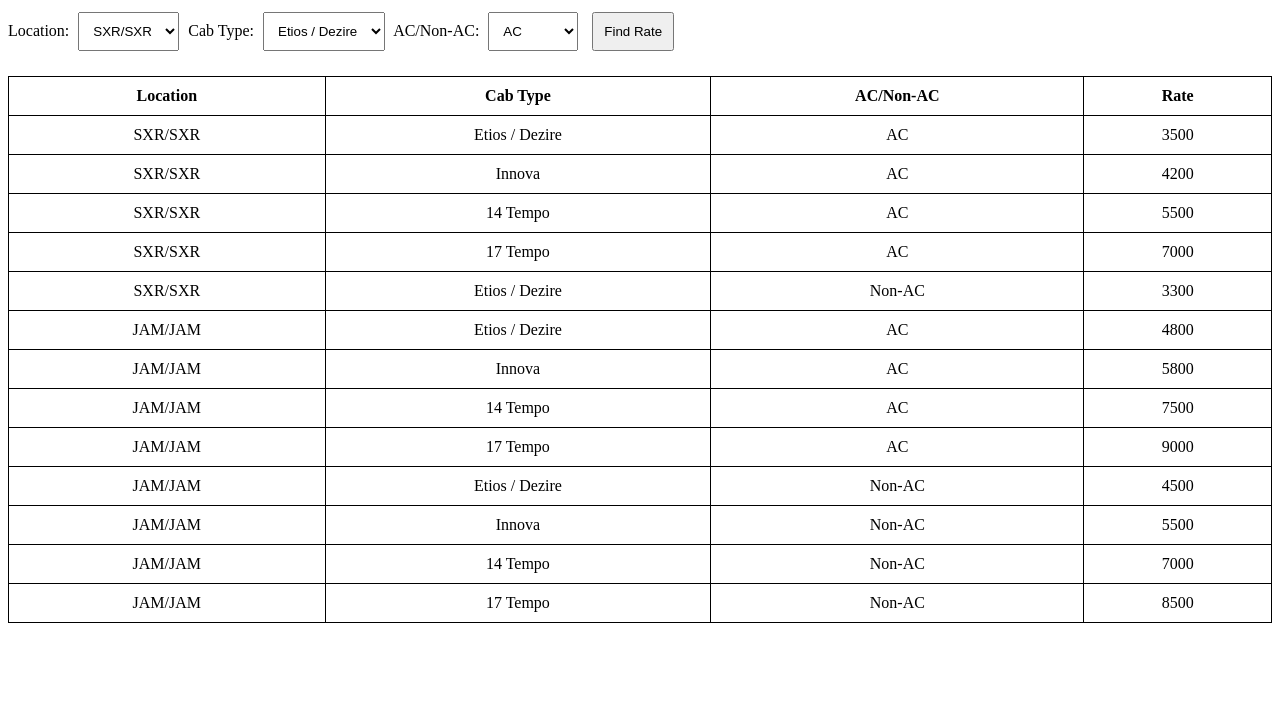
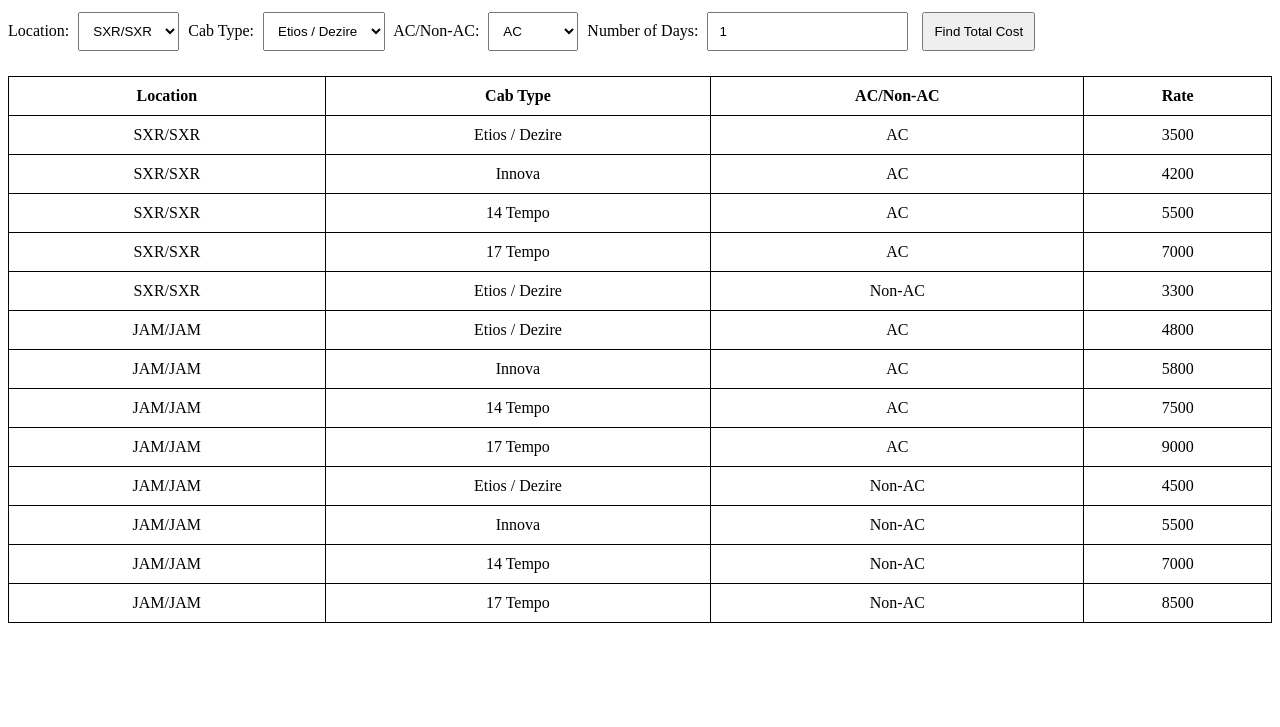
Before and after one commit to thanseer1/manali-calculator, a plain HTML site: page website.html in a window 1280 px wide. Shown: the part 73-800 px from the top of the page. Drawn offline with Linux system fonts and the light colour scheme.

Commit message:
Update website.html
update

```diff
--- a/website.html
+++ b/website.html
@@ -17,7 +17,7 @@
             padding: 10px;
             text-align: center;
         }
-        select, button {
+        select, button, input {
             padding: 10px;
             margin: 5px;
         }
@@ -46,7 +46,10 @@
             <option value="Non-AC">Non-AC</option>
         </select>
 
-        <button onclick="findRate()">Find Rate</button>
+        <label for="days">Number of Days: </label>
+        <input type="number" id="days" value="1" min="1">
+
+        <button onclick="findTotalCost()">Find Total Cost</button>
     </div>
     <div id="rateDisplay" style="margin-top: 20px; font-size: 18px;"></div>
 
@@ -138,11 +141,12 @@
     </table>
 
     <script>
-        function findRate() {
+        function findTotalCost() {
             // Get the selected values
             var location = document.getElementById("location").value;
             var cabType = document.getElementById("cabType").value;
             var acType = document.getElementById("acType").value;
+            var days = parseInt(document.getElementById("days").value);
 
             // Table data
             var rates = {
@@ -163,8 +167,12 @@
             // Find the rate
             var rate = rates[location][cabType][acType];
 
-            // Display the rate
-            document.getElementById("rateDisplay").innerText = `The rate for ${cabType} (${acType}) in ${location} is ₹${rate}`;
+            // Calculate total cost
+            var totalCost = rate * days;
+
+            // Display the total cost
+            document.getElementById("rateDisplay").innerText =
+                `The rate for ${cabType} (${acType}) in ${location} is ₹${rate} per day. Total cost for ${days} days is ₹${totalCost}.`;
         }
     </script>
 </body>
```
